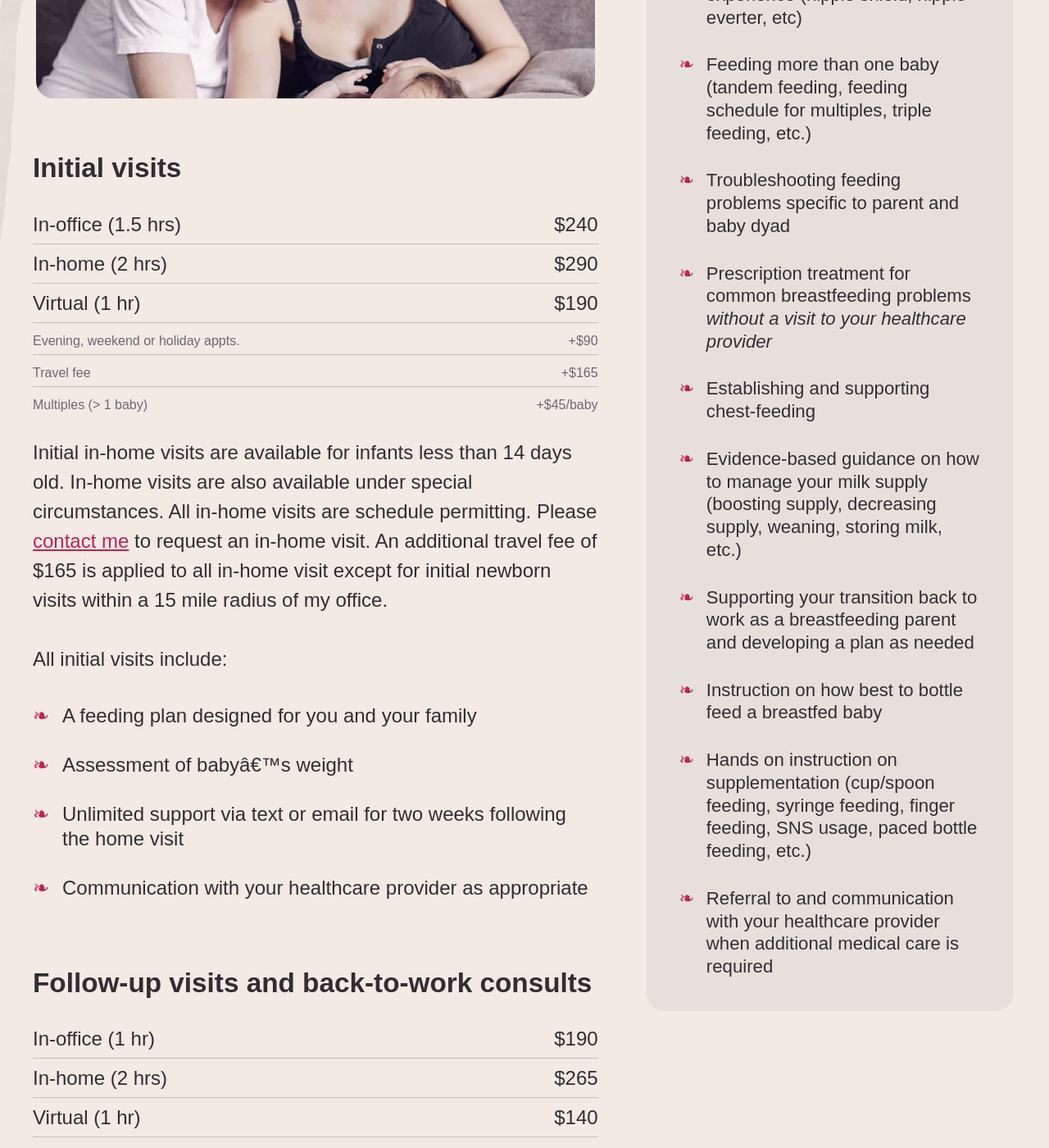
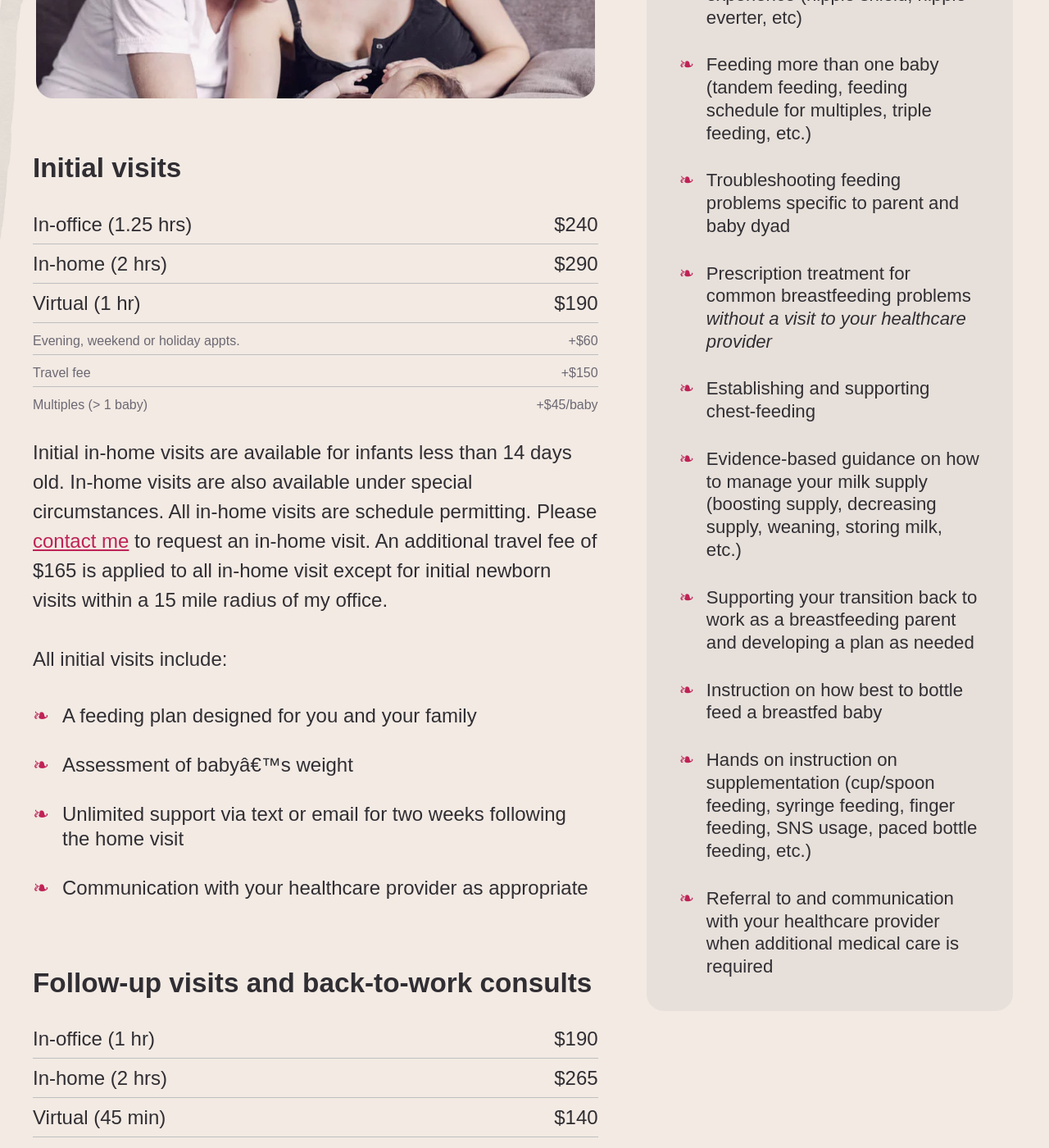
Before and after one commit to bellflowerlactation/bellflower, a Jekyll site: the page built from services.html, in a window 1280 px wide and 1400 px high, scrolled down 1255 px. Shown: the whole window at 82% size. Built offline with Jekyll 4.4.1, drawn with Linux system fonts in a browser that asks for light colours; some web fonts are replaced.

Commit message:
Update services.html

```diff
--- a/services.html
+++ b/services.html
@@ -52,7 +52,7 @@ description:
         <h2 id="initial-visits">Initial visits</h2>
         <table>
             <tr>
-                <td>In-office (1.5 hrs)</td>
+                <td>In-office (1.25 hrs)</td>
                 <td class="u-ta:r">$240</td>
             </tr>
             <tr>
@@ -65,11 +65,11 @@ description:
             </tr>
             <tr class="u-tc:g u-fs:a2 u-lg-fs:r">
                 <td class="u-pt:4">Evening, weekend or holiday appts.</td>
-                <td class="u-pt:4 u-ta:r">+$90</td>
+                <td class="u-pt:4 u-ta:r">+$60</td>
             </tr>
             <tr class="u-tc:g u-fs:a2 u-lg-fs:r">
                 <td class="u-pt:4">Travel fee</a></td>
-                <td class="u-pt:4 u-ta:r">+$165</td>
+                <td class="u-pt:4 u-ta:r">+$150</td>
             </tr>
             <tr class="u-tc:g u-fs:a2 u-lg-fs:r">
                 <td class="u-pt:4">Multiples (> 1 baby)</td>
@@ -108,7 +108,7 @@ description:
                 <td class="u-ta:r">$265</td>
             </tr>
             <tr>
-                <td>Virtual (1 hr)</td>
+                <td>Virtual (45 min)</td>
                 <td class="u-ta:r">$140</td>
             </tr>
             <tr class="u-tc:g u-fs:a2 u-lg-fs:r">
```
